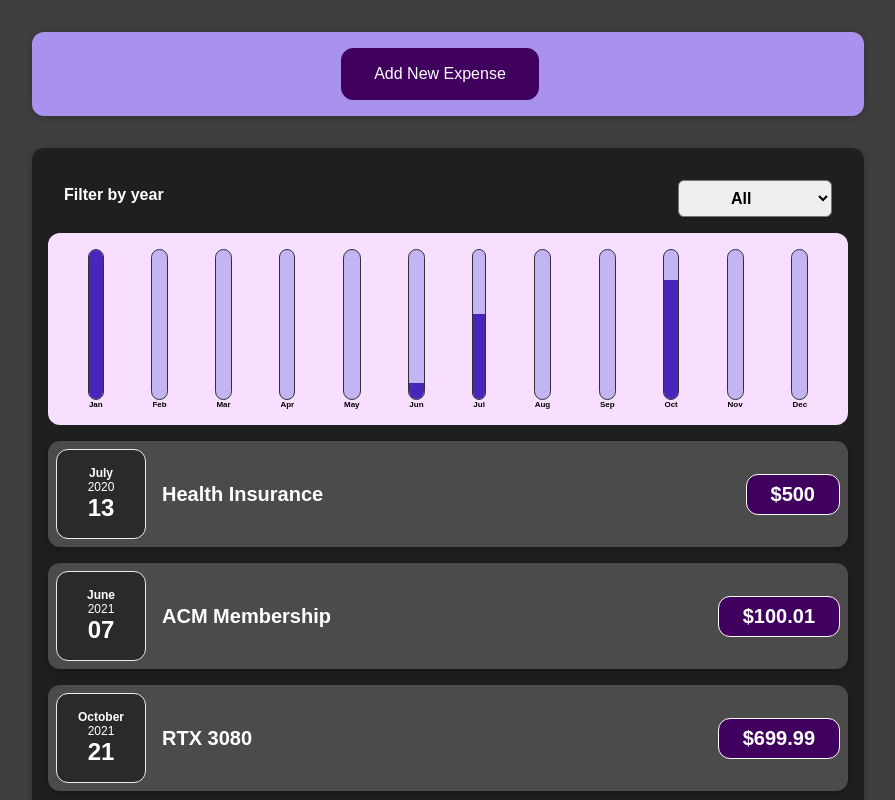
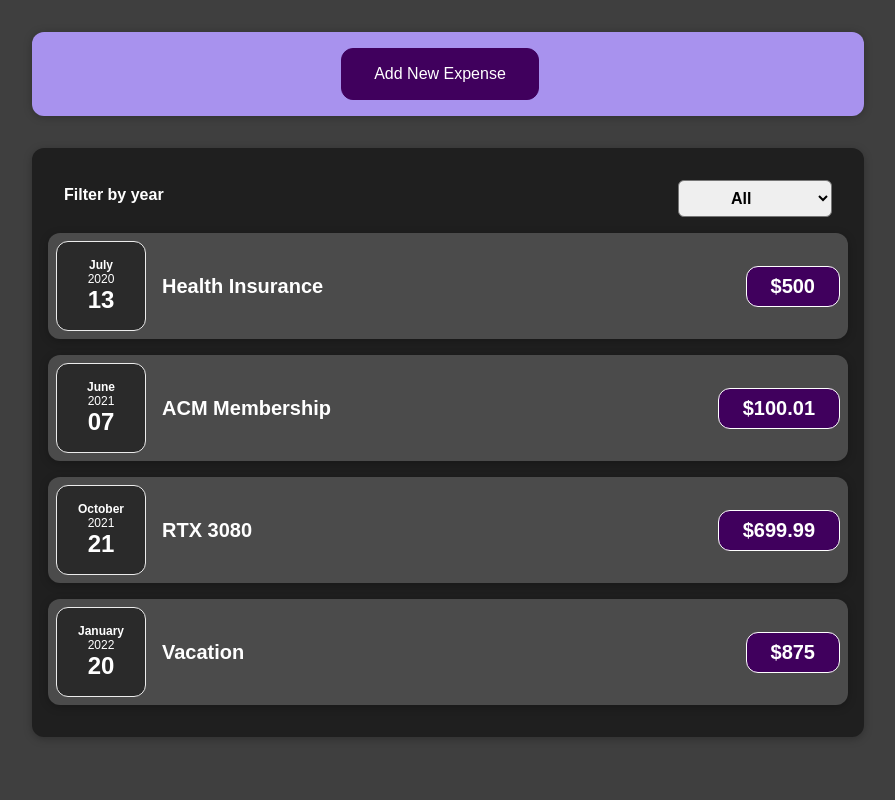
Before and after one commit to keshav-c/this-year, a React (Create React App) app: page / in a window 1280 px wide. Shown: the top 800 px of the page, without its empty margins (192-1087 px from the left). Built offline with nearby package versions, Linux system fonts and the light colour scheme.

Commit message:
Don't display the yearly chart when all expenses for all years are shown

```diff
--- a/src/components/Expenses/Expenses.js
+++ b/src/components/Expenses/Expenses.js
@@ -9,6 +9,7 @@ import ExpensesChart from "./ExpensesChart";
 
 const Expenses = (props) => {
   const [filteredYear, setFilteredYear] = useState("All");
+  const [showChart, setShowChart] = useState(false);
   const filteredExpenses = props.items.filter((expense) => {
     if (filteredYear === "All") {
       return true;
@@ -18,6 +19,11 @@ const Expenses = (props) => {
   });
 
   const filterChangeHandler = (year) => {
+    if (year !== "All") {
+      setShowChart(true);
+    } else {
+      setShowChart(false);
+    }
     setFilteredYear(year);
   };
 
@@ -28,7 +34,7 @@ const Expenses = (props) => {
           selected={filteredYear}
           onChangeFilter={filterChangeHandler}
         />
-        <ExpensesChart filteredExpenses={filteredExpenses} />
+        {showChart && <ExpensesChart filteredExpenses={filteredExpenses} />}
         <ExpensesList items={filteredExpenses} />
       </Card>
     </div>
```
